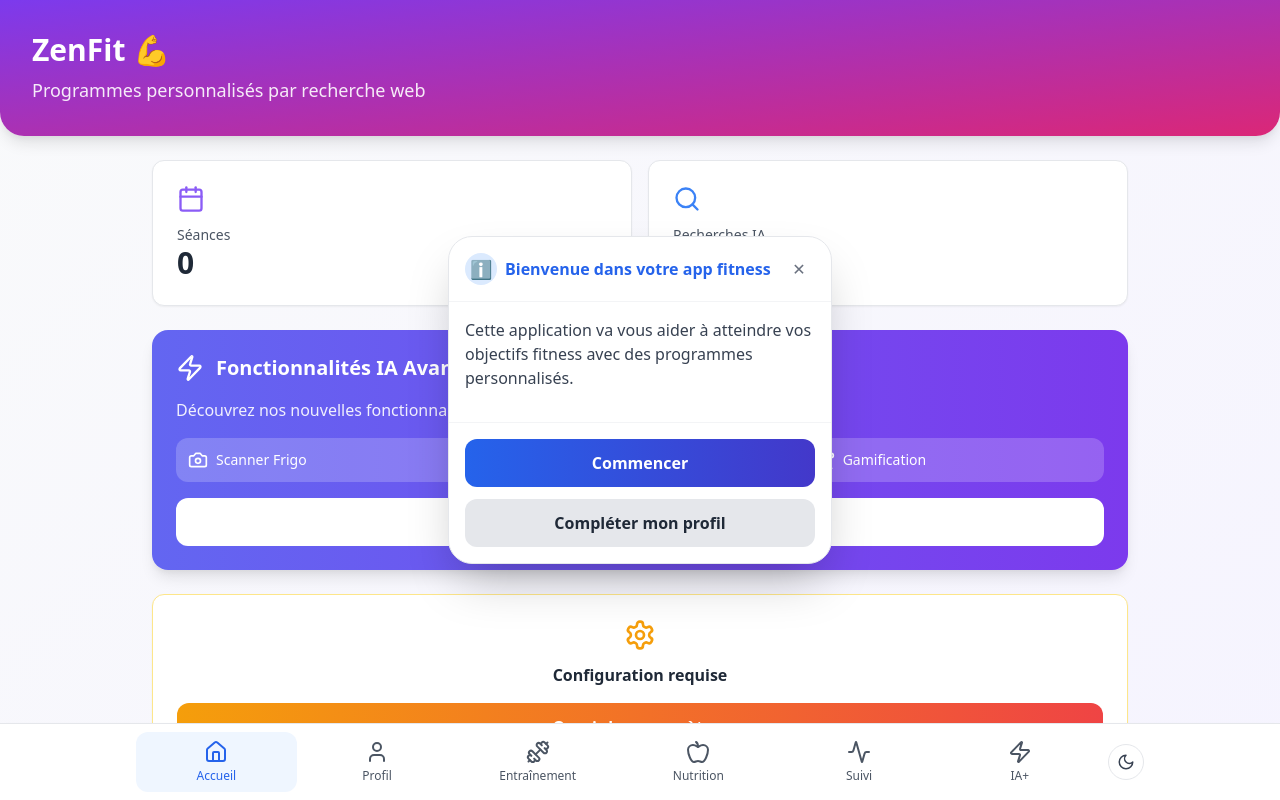
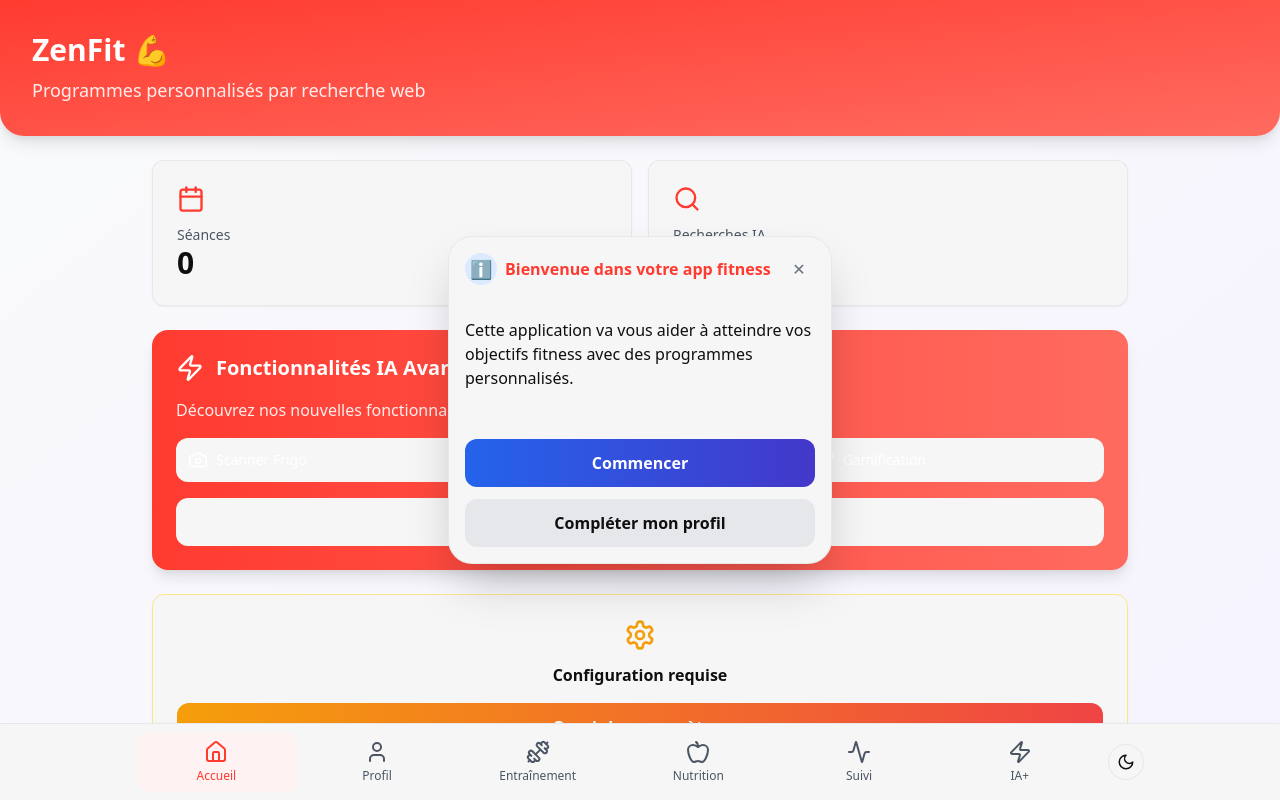
Before and after one commit to mehdidch59/fitness, a React (Create React App) app: page / in a window 1280 px wide. Shown: the top 800 px of the page. Built offline with nearby package versions, Linux system fonts and the light colour scheme; no server answers.

Commit message:
feat: Update Navbar and main.css for improved color scheme and accessibility

```diff
--- a/src/components/ui/Navbar.jsx
+++ b/src/components/ui/Navbar.jsx
@@ -39,8 +39,8 @@ function Navbar() {
                 to={path}
                 className={({ isActive }) => `
                   flex flex-col items-center justify-center min-w-0 flex-1 px-3 py-2 text-[11px] sm:text-xs rounded-xl
-                  ${isActive ? 'text-blue-600 bg-blue-50 dark:text-blue-300 dark:bg-blue-900/20' : 'text-gray-600 dark:text-gray-300'}
-                  hover:text-blue-600 transition-all duration-200 hover:scale-[1.04] active:scale-95
+                  ${isActive ? 'text-red-600 bg-red-50 dark:text-red-300 dark:bg-red-900/20' : 'text-gray-600 dark:text-gray-300'}
+                  hover:text-red-600 transition-all duration-200 hover:scale-[1.04] active:scale-95
                 `}
               >
                 <Icon className="h-6 w-6 mb-1" />
--- a/src/styles/main.css
+++ b/src/styles/main.css
@@ -2,135 +2,114 @@
 @tailwind components;
 @tailwind utilities;
 
-/* Styles personnalisés */
+/* Design system: iOS-like fitness palette (same accent both themes) */
 :root {
-  --primary-gradient: linear-gradient(to right, #8b5cf6, #ec4899);
-  --secondary-bg: #f3f4f6;
+  --accent: #ff3b30;              /* iOS Red */
+  --accent-strong: #e0352b;       /* Hover/pressed */
+  --accent-soft: #ffe9e7;         /* Light surfaces */
+
+  --bg: #ffffff;                  /* App background (light) */
+  --surface: #f6f6f7;             /* Cards (light) */
+  --text: #0f0f10;                /* Primary text (light) */
+  --muted: #6b7280;               /* Secondary text (light) */
+
+  --radius-xl: 16px;              /* Big rounded cards */
   --touch-target-min: 44px;
 }
 
+/* Dark theme tokens */
+.dark {
+  --bg: #0f0f10;                  /* near-black */
+  --surface: #17171a;             /* card bg */
+  --text: #f5f5f7;                /* primary text */
+  --muted: #a1a1aa;               /* secondary text */
+}
+
+/* Base document colors */
+html, body { height: 100%; }
 body {
   -webkit-font-smoothing: antialiased;
   -moz-osx-font-smoothing: grayscale;
-  color: rgb(31 41 55);
+  color: var(--text);
+  background: var(--bg);
   overflow-x: hidden;
   -webkit-tap-highlight-color: transparent;
 }
 
-/* Mode sombre (class-based) */
-.dark {
-  --secondary-bg: #1f2937;
+/* Surfaces */
+.card {
+  background-color: var(--surface);
+  border-radius: var(--radius-xl);
+  border: 1px solid rgba(0,0,0,0.06);
 }
-.dark body {
-  background-color: rgb(17 24 39);
-  color: rgb(243 244 246);
-}
-.dark .text-gray-900,
-.dark .text-gray-800 {
-  color: rgb(243 244 246) !important;
-}
-.dark .bg-white {
-  background-color: rgb(31 41 55) !important;
-}
-.dark .bg-gray-50 {
-  background-color: rgb(31 41 55) !important;
-}
-.dark .bg-gray-100 {
-  background-color: rgb(26 32 44) !important;
-}
-.dark .text-gray-700,
-.dark .text-gray-600,
-.dark .text-gray-500 {
-  color: rgb(113 128 150) !important;
-}
-.dark .border-gray-200 {
-  border-color: rgb(45 55 72) !important;
-}
-.dark .border-gray-300 {
-  border-color: rgb(74 85 104) !important;
-}
-.dark input,
-.dark select,
-.dark textarea {
-  background-color: rgb(17 24 39);
-  color: rgb(243 244 246);
-  border-color: rgb(74 85 104);
-}
-.dark .bg-white\/90 {
-  background-color: rgba(31, 41, 55, 0.9) !important;
-}
-.dark .bg-white\/95 {
-  background-color: rgba(31, 41, 55, 0.95) !important;
+.dark .card {
+  border-color: rgba(255,255,255,0.06);
 }
 
-/* Color token adjustments in dark theme */
-.dark .bg-blue-50 { background-color: rgb(30 58 138) !important; }
-.dark .bg-blue-100 { background-color: rgb(30 58 138) !important; }
-.dark .text-blue-800 { color: rgb(147 197 253) !important; }
-.dark .border-blue-200 { border-color: rgb(59 130 246) !important; }
+/* Accent helpers */
+.text-accent { color: var(--accent) !important; }
+.bg-accent { background-color: var(--accent) !important; }
+.bg-accent-soft { background-color: var(--accent-soft) !important; }
+.hover\:bg-accent-strong:hover { background-color: var(--accent-strong) !important; }
+.ring-accent { --tw-ring-color: var(--accent) !important; }
 
-.dark .bg-yellow-50 { background-color: rgb(113 63 18) !important; }
-.dark .bg-yellow-100 { background-color: rgb(113 63 18) !important; }
-.dark .text-yellow-800 { color: rgb(251 191 36) !important; }
-.dark .border-yellow-200 { border-color: rgb(245 158 11) !important; }
+/* Override commonly used Tailwind color utilities to our accent */
+.text-purple-600, .text-indigo-600, .text-blue-600, .text-red-600 { color: var(--accent) !important; }
+.text-purple-500, .text-indigo-500, .text-blue-500, .text-red-500 { color: var(--accent) !important; }
+.bg-purple-600, .bg-indigo-600, .bg-blue-600, .bg-red-600 { background-color: var(--accent) !important; }
+.hover\:bg-purple-700:hover, .hover\:bg-indigo-700:hover, .hover\:bg-blue-700:hover, .hover\:bg-red-700:hover { background-color: var(--accent-strong) !important; }
 
-.dark .bg-green-50 { background-color: rgb(20 83 45) !important; }
-.dark .bg-green-100 { background-color: rgb(20 83 45) !important; }
-.dark .text-green-800 { color: rgb(34 197 94) !important; }
-.dark .border-green-200 { border-color: rgb(34 197 94) !important; }
+/* Gradients that used to be purple/indigo become subtle red gradient */
+.from-purple-600, .from-indigo-500, .from-red-500 { --tw-gradient-from: var(--accent) !important; --tw-gradient-stops: var(--accent), var(--tw-gradient-to, rgba(255,59,48,0)) !important; }
+.to-pink-600, .to-purple-600, .to-rose-600 { --tw-gradient-to: #ff6b60 !important; }
 
-.dark .bg-red-50 { background-color: rgb(127 29 29) !important; }
-.dark .bg-red-100 { background-color: rgb(127 29 29) !important; }
-.dark .text-red-800 { color: rgb(248 113 113) !important; }
-.dark .border-red-200 { border-color: rgb(239 68 68) !important; }
+/* Light/dark neutral surfaces to match mockups */
+.bg-white { background-color: var(--surface) !important; }
+.dark .bg-white { background-color: var(--surface) !important; }
+.bg-gray-50 { background-color: var(--bg) !important; }
+.dark .bg-gray-50 { background-color: var(--bg) !important; }
+.bg-gray-100 { background-color: var(--surface) !important; }
+.dark .bg-gray-100 { background-color: #19191c !important; }
 
-.dark .bg-orange-50 { background-color: rgb(113 63 18) !important; }
-.dark .bg-orange-100 { background-color: rgb(113 63 18) !important; }
-.dark .text-orange-800 { color: rgb(251 146 60) !important; }
-.dark .border-orange-200 { border-color: rgb(249 115 22) !important; }
+.text-gray-700, .text-gray-800, .text-gray-900 { color: var(--text) !important; }
+.dark .text-gray-700, .dark .text-gray-600, .dark .text-gray-500 { color: var(--muted) !important; }
 
-.dark .bg-purple-50 { background-color: rgb(88 28 135) !important; }
-.dark .bg-purple-100 { background-color: rgb(88 28 135) !important; }
-.dark .text-purple-900,
-.dark .text-purple-800,
-.dark .text-purple-700 { color: rgb(196 181 253) !important; }
-.dark .border-purple-200 { border-color: rgb(147 51 234) !important; }
+.border-gray-200 { border-color: rgba(0,0,0,0.06) !important; }
+.dark .border-gray-200 { border-color: rgba(255,255,255,0.08) !important; }
+.border-gray-300 { border-color: rgba(0,0,0,0.12) !important; }
+.dark .border-gray-300 { border-color: rgba(255,255,255,0.12) !important; }
 
-input, select {
+/* Inputs */
+input, select, textarea {
   -webkit-appearance: none;
   appearance: none;
+  background-color: #fff;
 }
+.dark input, .dark select, .dark textarea {
+  background-color: #101012;
+  color: var(--text);
+  border-color: rgba(255,255,255,0.12);
+}
+
+/* Semi-translucent white replacements for dark overlays */
+.dark .bg-white\/90 { background-color: rgba(23, 23, 26, 0.90) !important; }
+.dark .bg-white\/95 { background-color: rgba(23, 23, 26, 0.95) !important; }
+
+/* Soft red tints used in chips or icon backgrounds */
+.bg-purple-100, .bg-red-100, .bg-rose-100 { background-color: var(--accent-soft) !important; }
+.text-purple-700, .text-red-700 { color: var(--accent) !important; }
+.dark .bg-purple-900\/30, .dark .bg-red-900\/30 { background-color: rgba(255,59,48,0.18) !important; }
+.dark .text-purple-300, .dark .text-red-300 { color: #ffb3ad !important; }
 
 /* Animations */
 @keyframes pulse {
-  0%, 100% {
-    opacity: 1;
-  }
-  50% {
-    opacity: 0.7;
-  }
+  0%, 100% { opacity: 1; }
+  50% { opacity: 0.7; }
 }
+.animate-pulse-slow { animation: pulse 3s cubic-bezier(0.4, 0, 0.6, 1) infinite; }
 
-.animate-pulse-slow {
-  animation: pulse 3s cubic-bezier(0.4, 0, 0.6, 1) infinite;
-}
-
-/* Scrollbar personnalisé */
-::-webkit-scrollbar {
-  width: 8px;
-}
-
-::-webkit-scrollbar-track {
-  background-color: rgb(243 244 246);
-  border-radius: 9999px;
-}
-
-::-webkit-scrollbar-thumb {
-  background-color: rgb(168 85 247);
-  border-radius: 9999px;
-  transition: all 0.2s;
-}
-
-::-webkit-scrollbar-thumb:hover {
-  background-color: rgb(147 51 234);
-}
+/* Scrollbar */
+::-webkit-scrollbar { width: 8px; }
+::-webkit-scrollbar-track { background-color: var(--surface); border-radius: 9999px; }
+::-webkit-scrollbar-thumb { background-color: rgba(255,59,48,0.55); border-radius: 9999px; transition: all 0.2s; }
+::-webkit-scrollbar-thumb:hover { background-color: var(--accent); }
```
